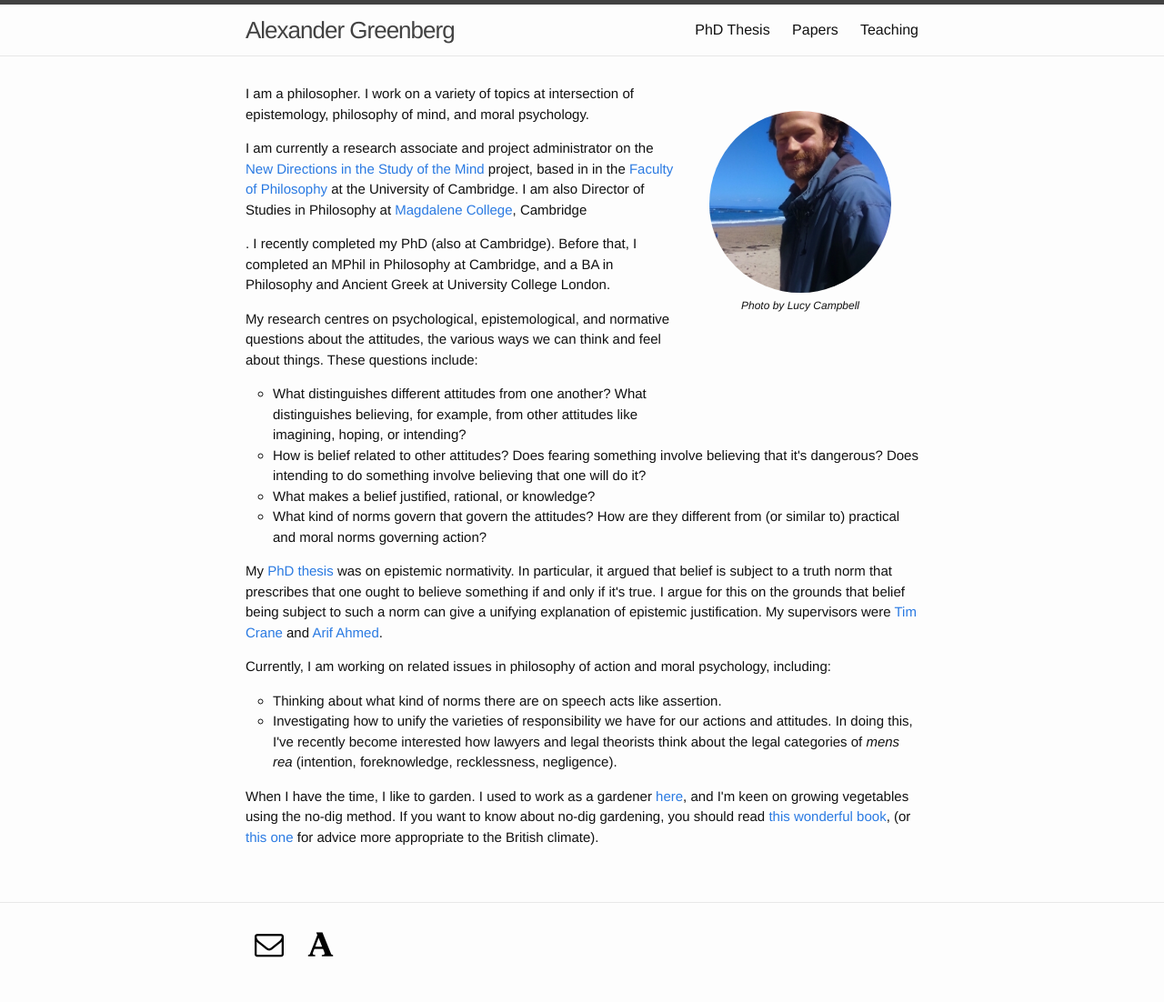
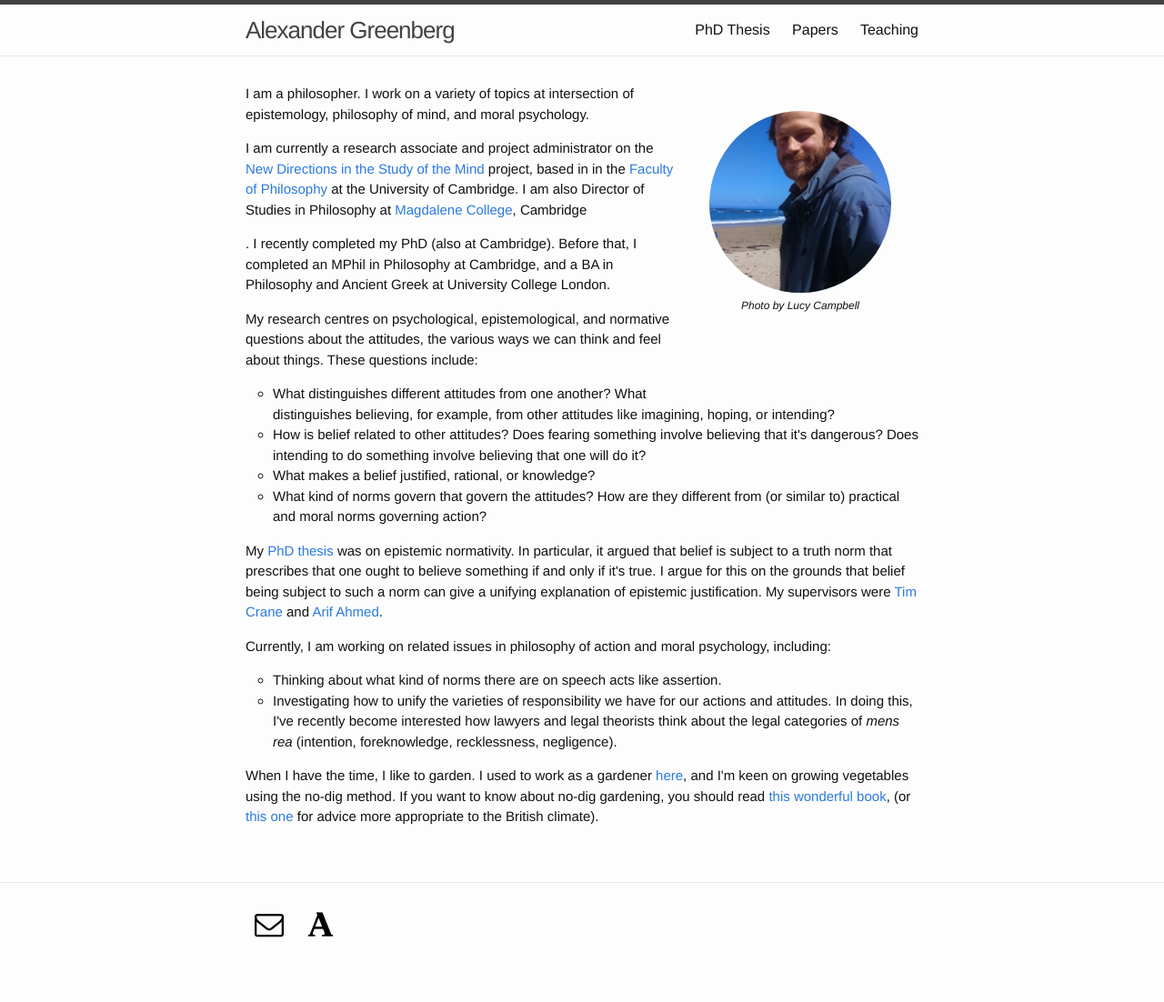
Before and after one commit to alexandergreenberg/alexandergreenberg.github.io, a Jekyll site: the page built from index.html, in a window 1280 px wide. Shown: the whole page at 91% size. Built offline with Jekyll 4.4.1, drawn with Linux system fonts in a browser that asks for light colours; some web fonts are replaced; after the commit the page ends 1080 px from its top, so only the background shows below that.

Commit message:
Update _layout.scss

```diff
--- a/_sass/_layout.scss
+++ b/_sass/_layout.scss
@@ -270,7 +270,7 @@
   padding-bottom: 5px;
 }
 .picture-frame {
-  height: 330px;
+  height: 280px;
   width: 200px;
   float: right;
   padding: 30px 30px 30px 30px;
```
